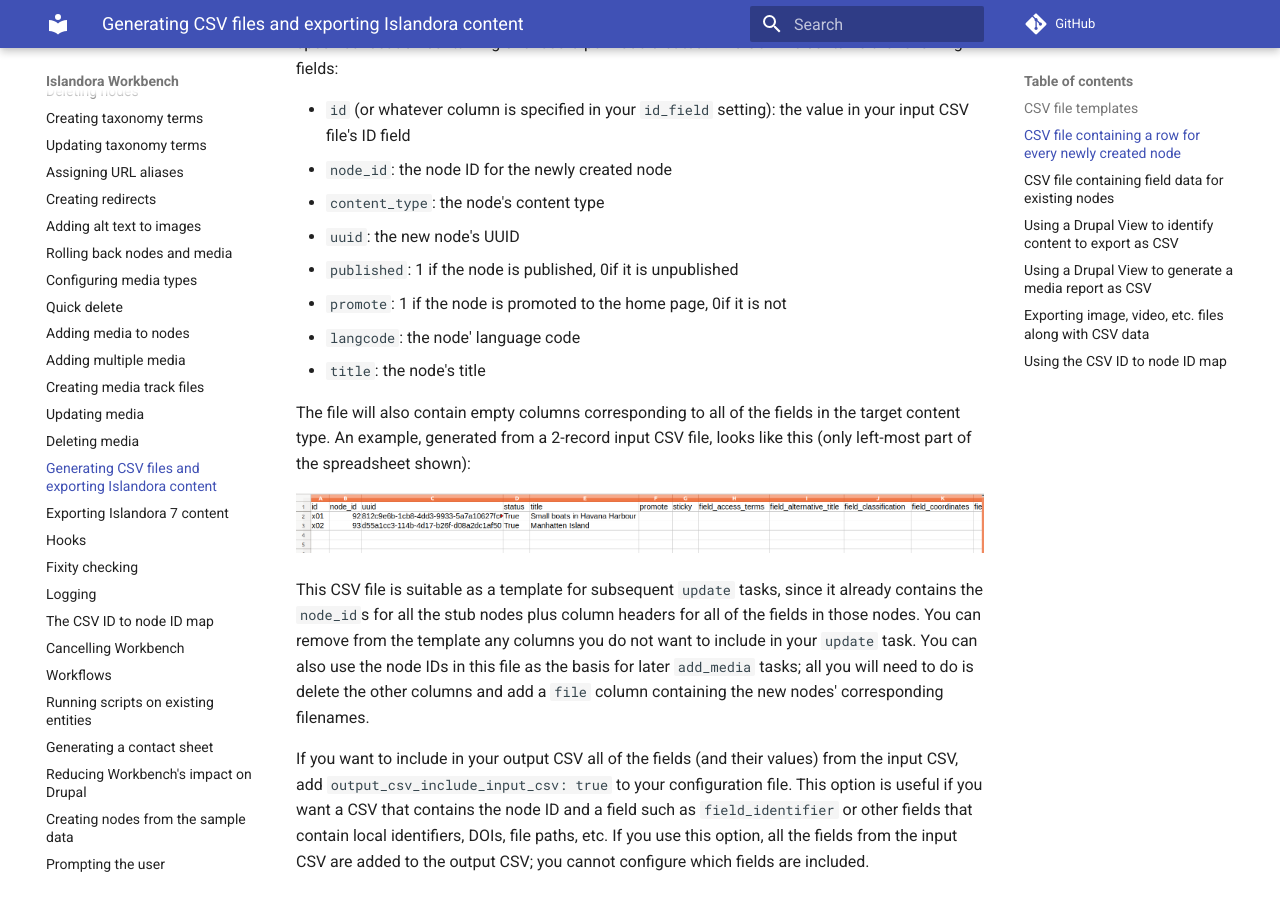
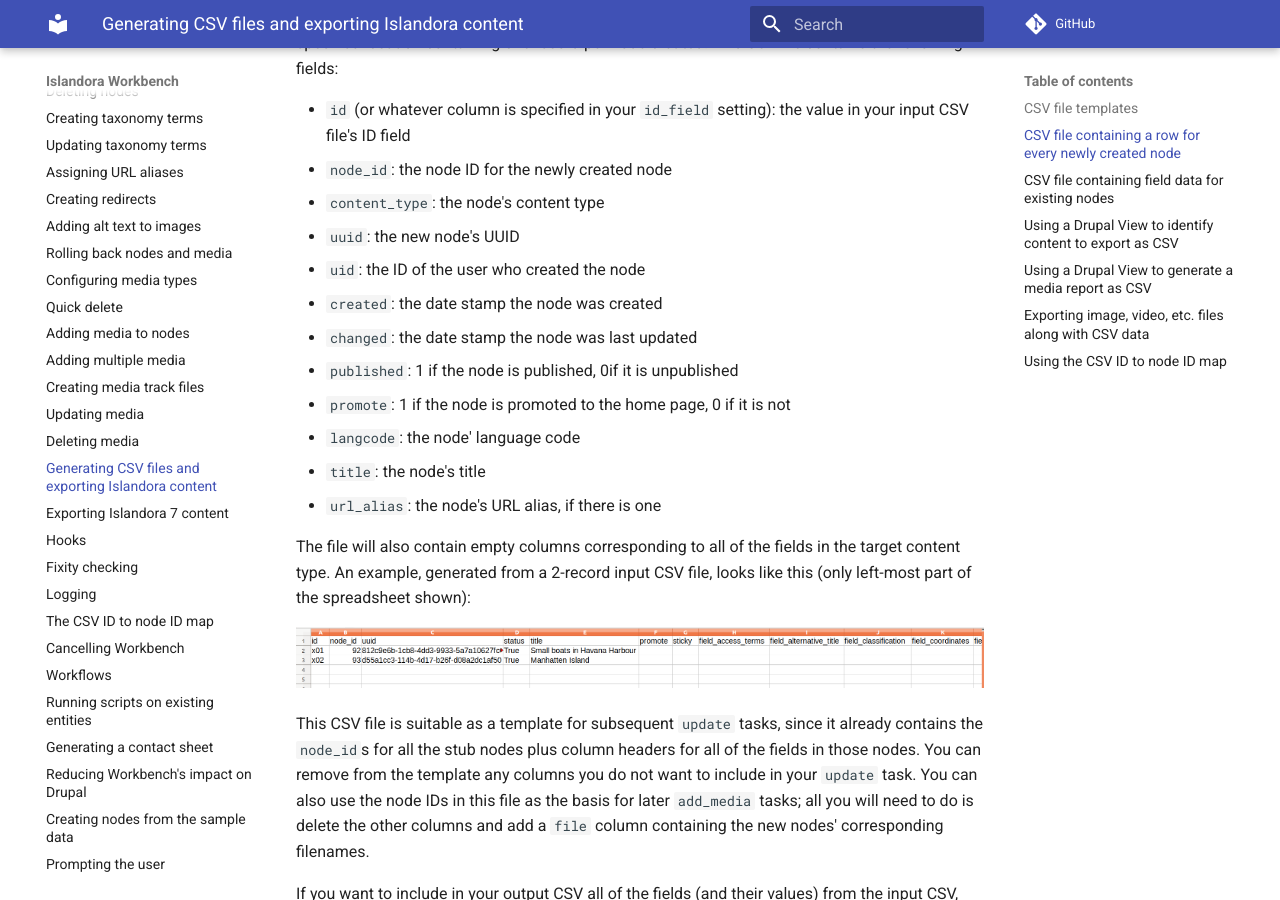
Before and after one commit to mjordan/islandora_workbench_docs, an MkDocs documentation site: the page built from docs/generating_csv_files.md, in a window 1280 px wide and 900 px high, scrolled down 1544 px. Built offline with MkDocs 1.6.1 and Material for MkDocs 9.7.7, drawn with Linux system fonts in a browser that asks for light colours; comment, search, counter and statistics services are not loaded.

Commit message:
Updated https://mjordan.github.io/islandora_workbench_docs/generating_csv_files/.

```diff
--- a/docs/generating_csv_files.md
+++ b/docs/generating_csv_files.md
@@ -38,10 +38,14 @@
  * `node_id`: the node ID for the newly created node
  * `content_type`: the node's content type
  * `uuid`: the new node's UUID
+ * `uid`: the ID of the user who created the node
+ * `created`: the date stamp the node was created
+ * `changed`: the date stamp the node was last updated
  * `published`: 1 if the node is published, 0if it is unpublished
- * `promote`: 1 if the node is promoted to the home page, 0if it is not
+ * `promote`: 1 if the node is promoted to the home page, 0 if it is not
  * `langcode`: the node' language code
  * `title`: the node's title
+ * `url_alias`: the node's URL alias, if there is one
 
  The file will also contain empty columns corresponding to all of the fields in the target content type. An example, generated from a 2-record input CSV file, looks like this (only left-most part of the spreadsheet shown):
 
```
Also changed, not shown: docs/changelog.md (+2 -2 lines).
